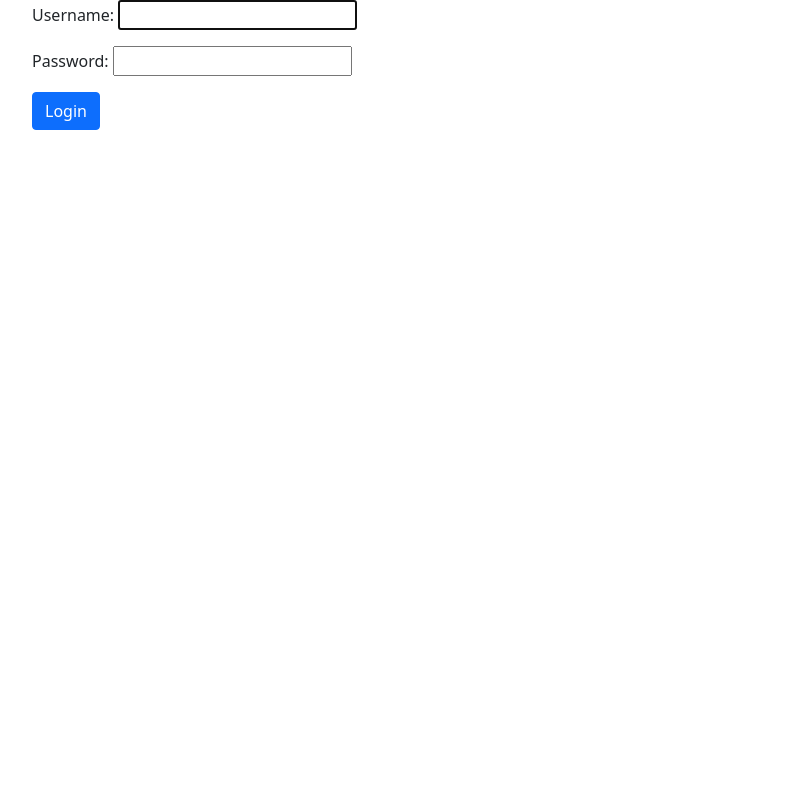
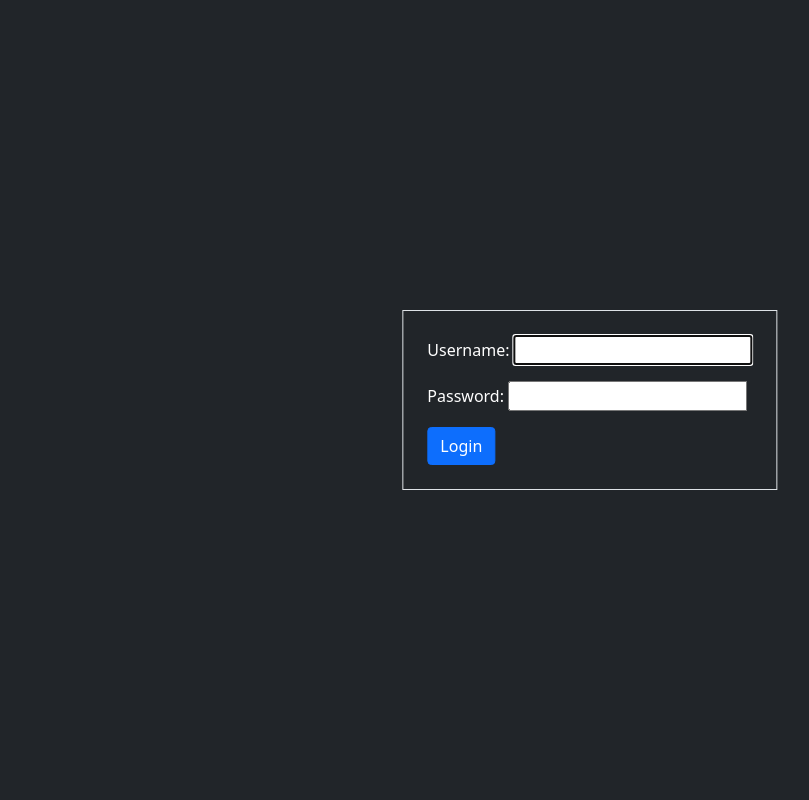
Before and after one commit to amoguelk/dj4e_projects, a Django app: page /accounts/login/ in a window 1280 px wide. Shown: the whole page, without its empty margins (50-859 px from the left). Run offline with Django 4.2, Linux system fonts and the light colour scheme; some libraries are stand-ins or nearby versions.

Commit message:
Improved login page style

```diff
--- a/mysite/home/templates/base_bootstrap.html
+++ b/mysite/home/templates/base_bootstrap.html
@@ -28,7 +28,7 @@
 </head>
 
 <body>
-    <div class="container">
+    <div class="container-fluid vh-100 bg-dark text-white">
         {% block navbar %} {% endblock %}
         {% block welcome %} {% endblock %}
         {% block messages %}
--- a/mysite/home/templates/registration/login.html
+++ b/mysite/home/templates/registration/login.html
@@ -6,10 +6,12 @@
   <p>Your username and password didn't match. Please try again.</p>
 {% endif %}
 
+<div class="container p-4 border position-absolute top-50 start-50 translate-middle" style="width: fit-content;">
   <form method="post" action="{% url 'login' %}">
     {% csrf_token %}
     {{ form.as_p }}
     <input type="submit" class="btn btn-primary" value="Login" />
     <input type="hidden" name="next" value="{{ next }}" />
   </form>
+</div>
 {% endblock %}
```
Lines whose indentation alone changed are shown as unchanged.
